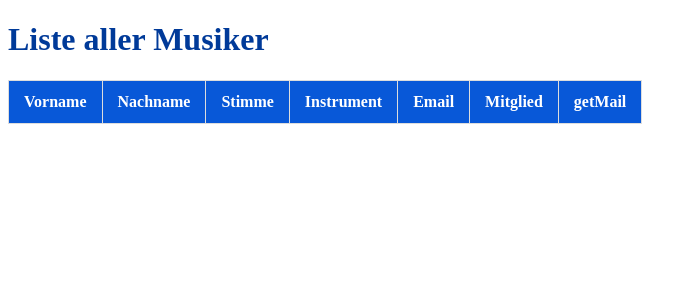
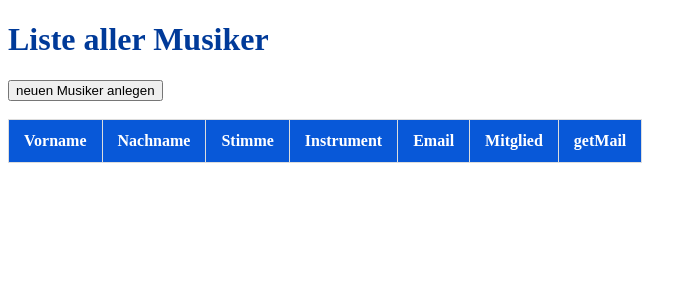
Before and after one commit to Musikverein-Bonn-Duisdorf/meldeliste, a PHP site: page /musiker.php in a window 1280 px wide. Shown: the top 300 px of the page, without its empty margins (0-697 px from the left). Run offline with PHP 8.4, Linux system fonts and the light colour scheme; data that the repository does not hold is empty.

Commit message:
neuen Musiker Button

```diff
--- a/musiker.php
+++ b/musiker.php
@@ -10,6 +10,10 @@ if(isset($_POST['insert'])) {
 
 <h1>Liste aller Musiker</h1>
 
+<form method="get" action="new-musiker.php">
+    <button type="submit">neuen Musiker anlegen</button>
+</form>
+    <br />
 <table class="list">
 <thead>
 <tr>
```
